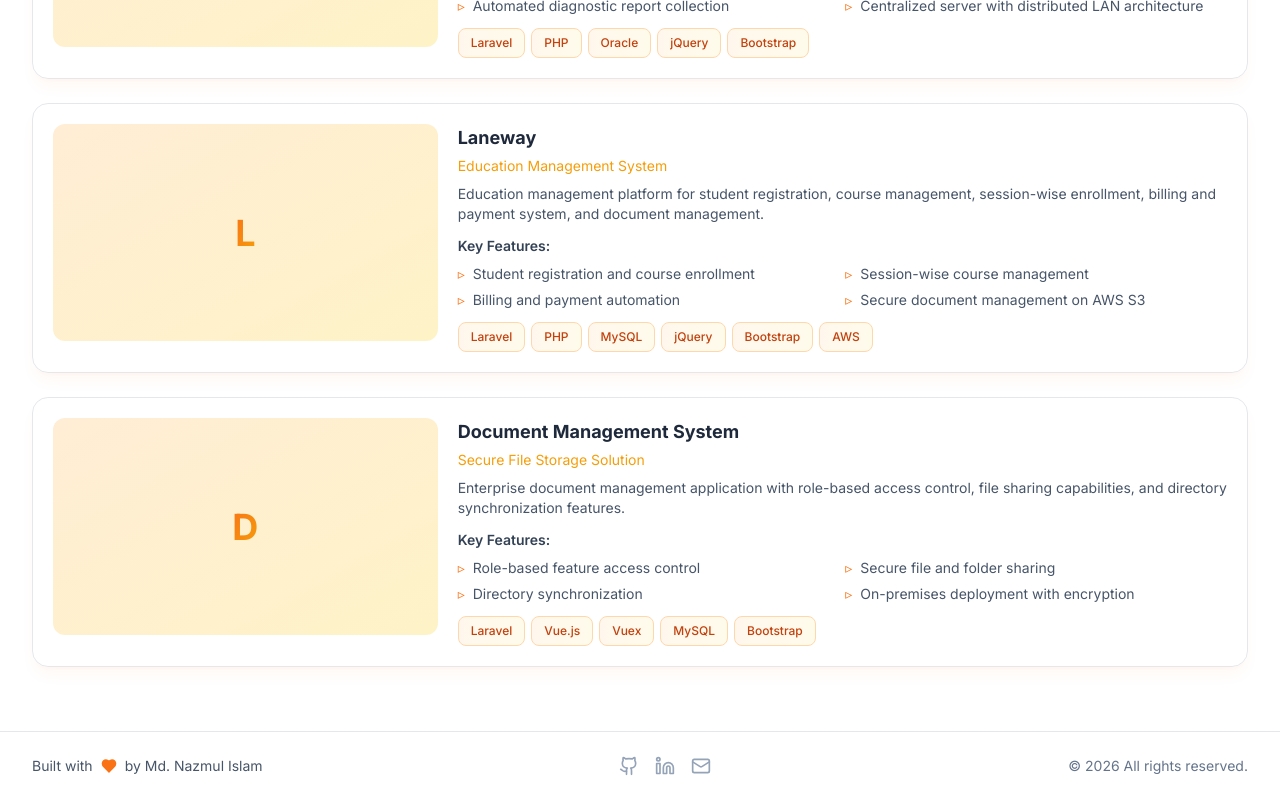
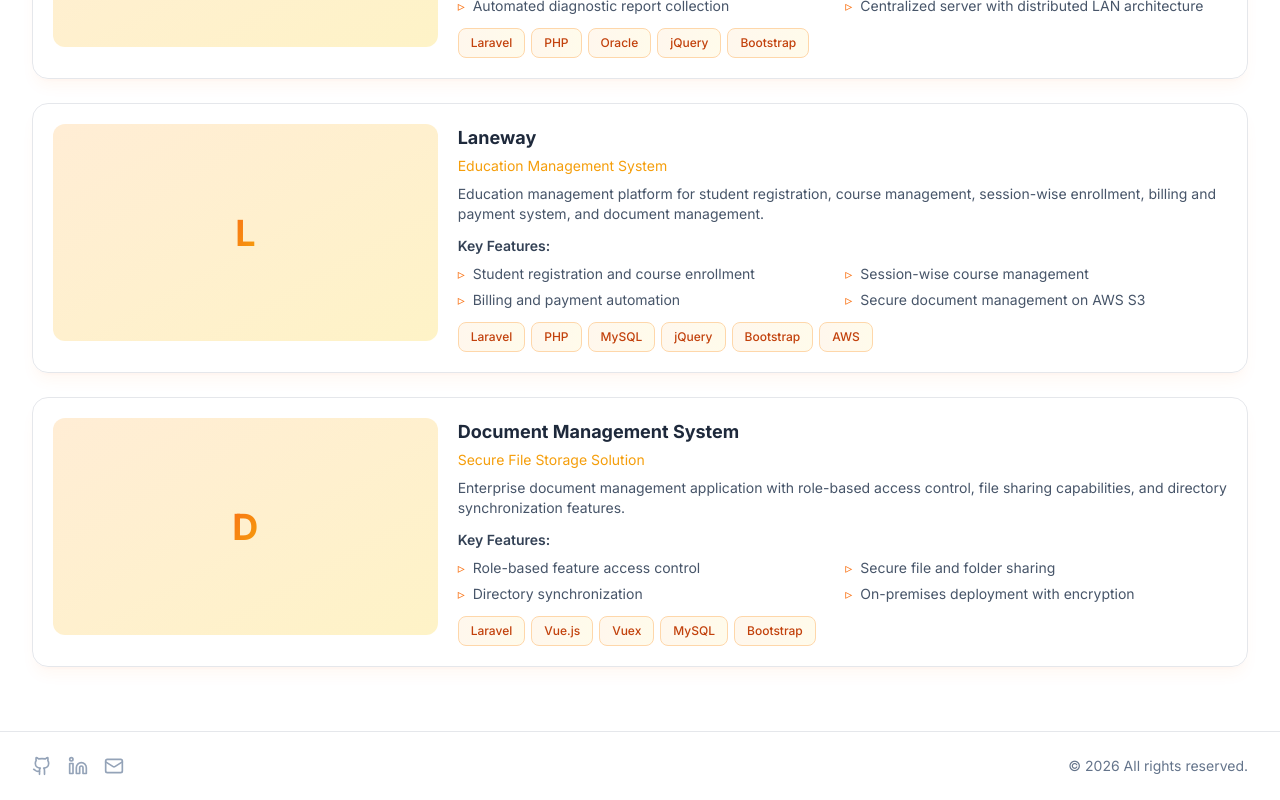
Before and after one commit to md-nazmul-islam-hub/portfolio-app, a React (Vite) app: page /projects in a window 1280 px wide. Shown: the part 2487-3287 px from the top of the page. Built offline with nearby package versions, Linux system fonts and the light colour scheme.

Commit message:
section footer

```diff
--- a/src/components/Footer.tsx
+++ b/src/components/Footer.tsx
@@ -8,11 +8,11 @@ export default function Footer() {
     <footer className="py-6 border-t border-gray-200 dark:border-dark-800">
       <div className="max-w-7xl mx-auto px-4 sm:px-6 lg:px-8">
         <div className="flex flex-col md:flex-row items-center justify-between gap-4">
-          <div className="flex items-center gap-2 text-dark-600 dark:text-dark-400 text-sm">
+          {/* <div className="flex items-center gap-2 text-dark-600 dark:text-dark-400 text-sm">
             <span>Built with</span>
             <Heart className="w-4 h-4 text-orange-500 fill-orange-500" />
             <span>by {profile.name}</span>
-          </div>
+          </div> */}
 
           <div className="flex items-center gap-4">
             <a
```
